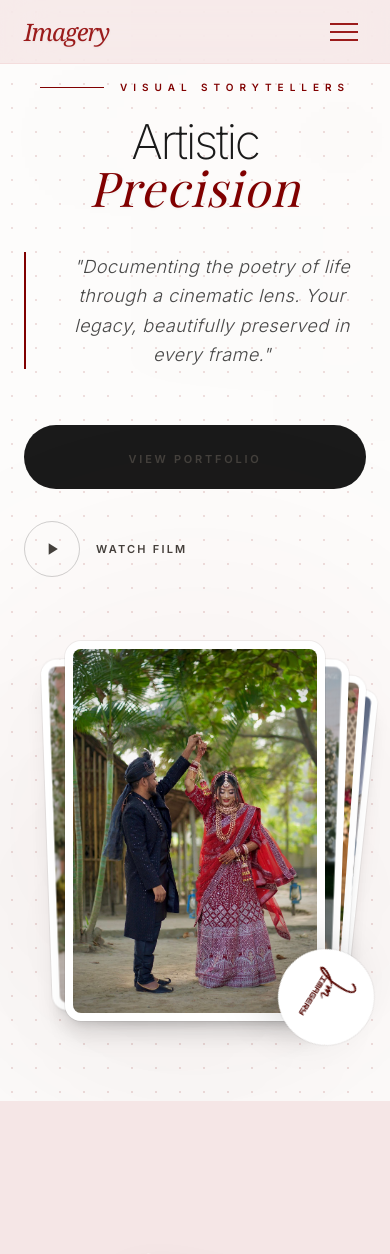
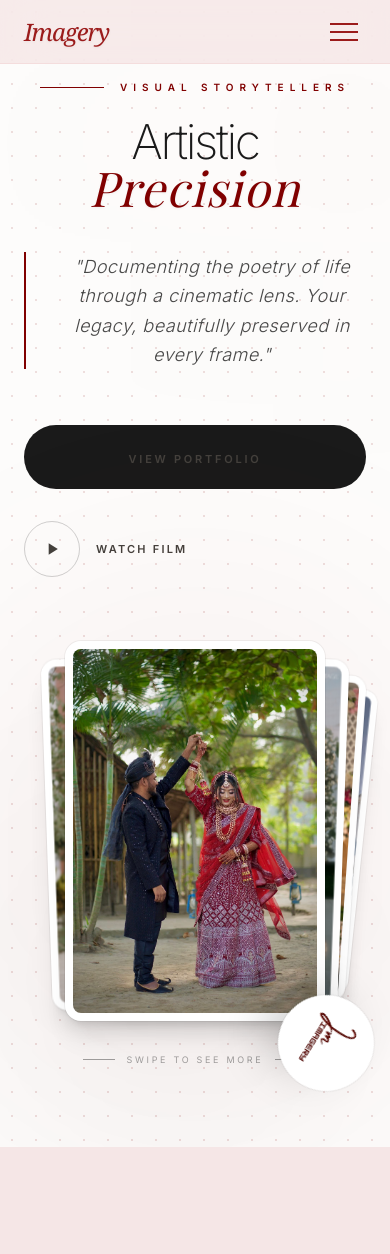
Before and after one commit to dead-Spy/Imagery, a Vue app: page / in a window 390 px wide. Shown: the top 1254 px of the page. Built offline with nearby package versions, Linux system fonts and the light colour scheme; a web font is replaced by a local one.

Commit message:
Update MainSection.vue

```diff
--- a/src/sections/MainSection.vue
+++ b/src/sections/MainSection.vue
@@ -44,7 +44,7 @@
         </div>
       </div>
 
-      <div class="w-full lg:w-1/2 relative flex items-center justify-center">
+      <div class="w-full lg:w-1/2 relative flex flex-col items-center justify-center">
         <div class="absolute -inset-10 bg-[#800000]/5 blur-[120px] rounded-full"></div>
 
         <swiper
@@ -73,6 +73,12 @@
             <div class="absolute inset-0 bg-gradient-to-t from-black/40 via-transparent to-transparent opacity-0 group-hover:opacity-100 transition-opacity duration-500"></div>
           </swiper-slide>
         </swiper>
+
+        <div class="flex items-center gap-3 mt-8 md:hidden opacity-40">
+          <span class="h-[1px] w-8 bg-[#1A1A1A]"></span>
+          <span class="text-[9px] uppercase tracking-[0.3em] font-medium text-[#1A1A1A]">Swipe to see more</span>
+          <span class="h-[1px] w-8 bg-[#1A1A1A]"></span>
+        </div>
 
         <div class="absolute -bottom-6 -right-2 md:-right-6 w-24 h-24 md:w-32 md:h-32 bg-white rounded-full flex items-center justify-center z-30 shadow-2xl p-4 md:p-6 animate-spin-slow ring-1 ring-black/5">
           <img src="@/assets/logo.png" class="w-full h-full object-contain" alt="Studio Logo">
```
